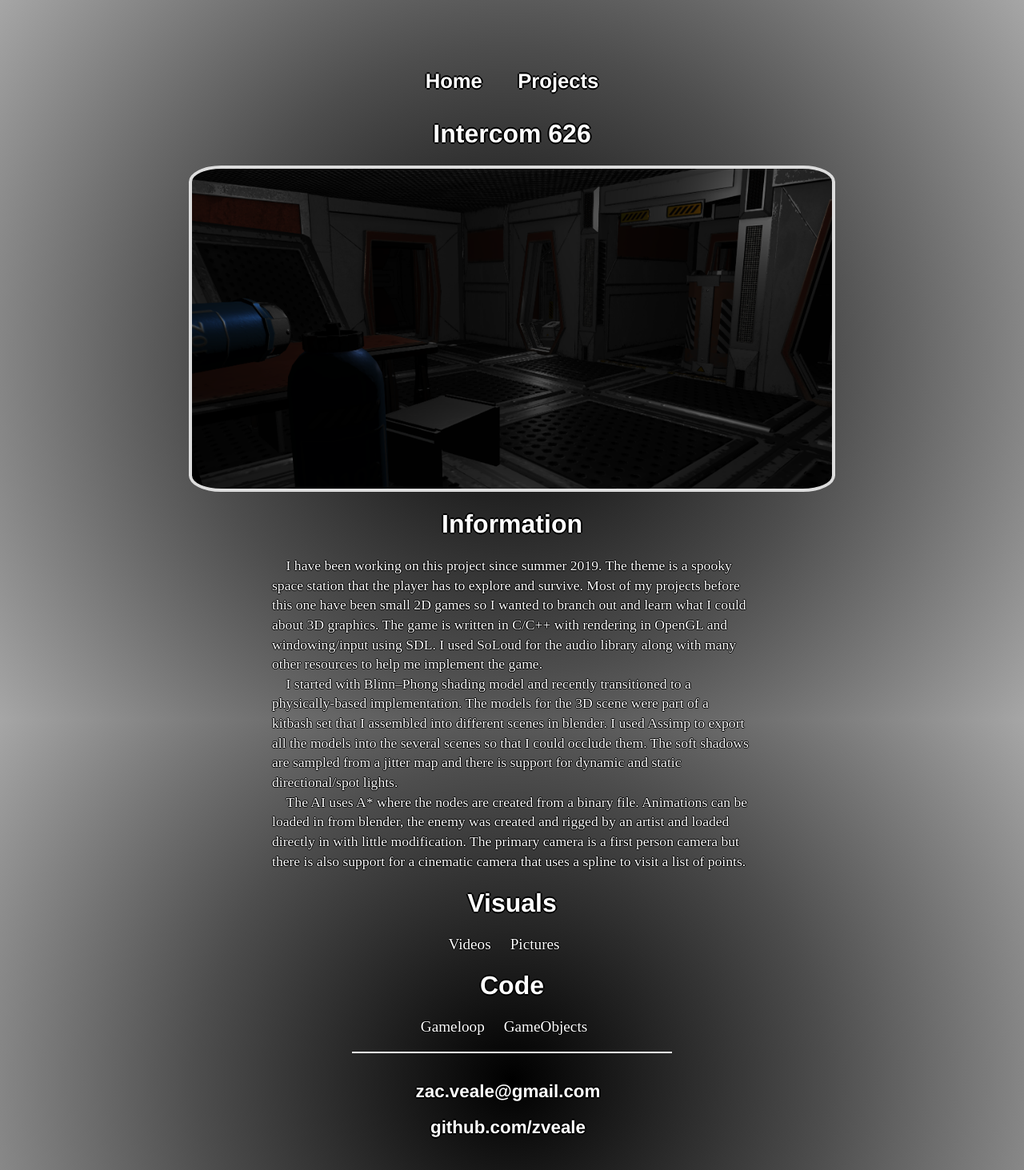
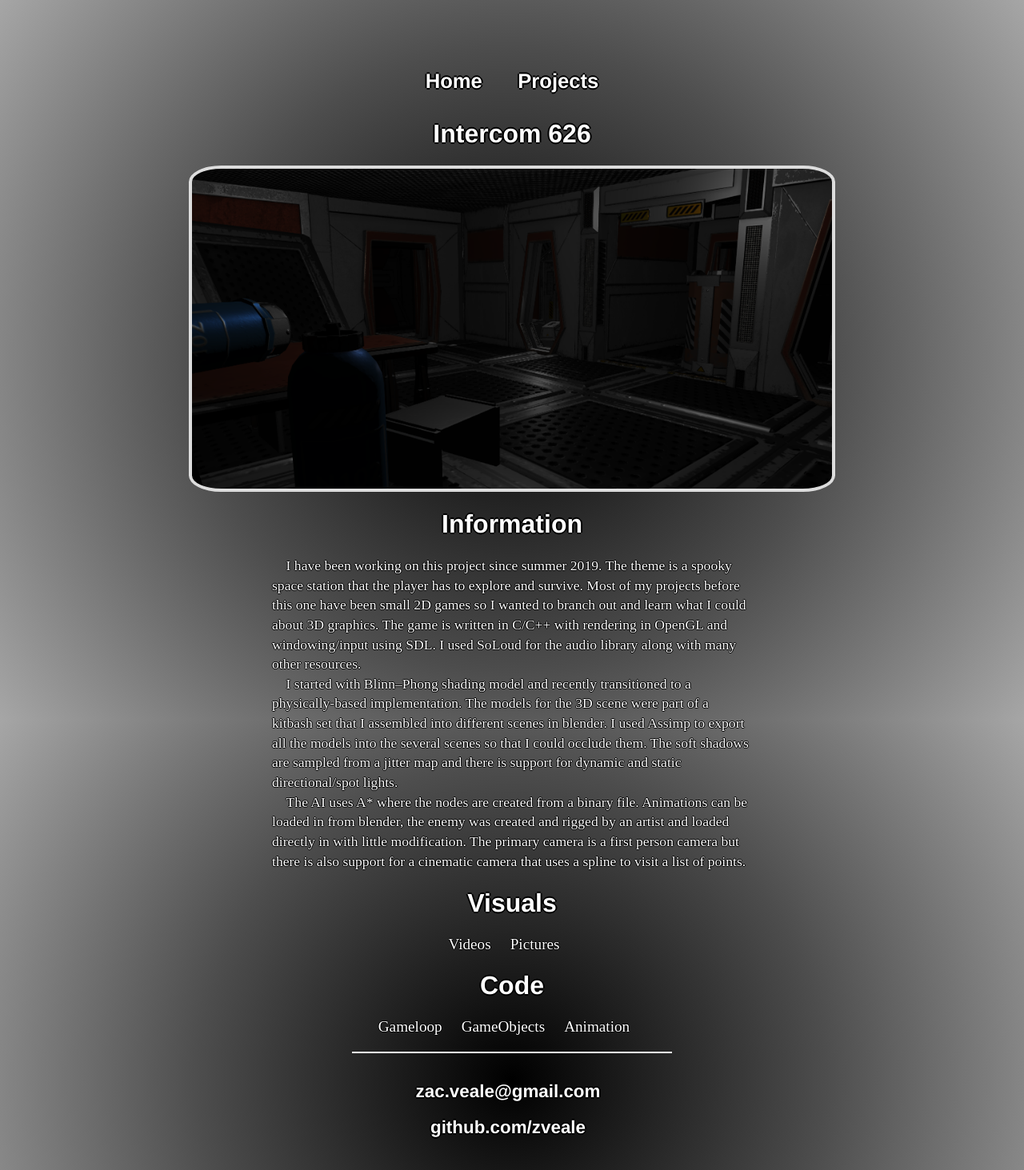
Before and after one commit to zveale/zveale.github.io, a Jekyll site: the page built from projects/index.html, in a window 1280 px wide. Shown: the whole page at 80% size. Built offline with Jekyll 4.4.1, drawn with Linux system fonts in a browser that asks for light colours.

Commit message:
Update index.html

```diff
--- a/projects/index.html
+++ b/projects/index.html
@@ -8,7 +8,7 @@
 		<div class="intercomPhoto"></div>
 
 		<h1>Information</h1>
-		<p class="info">&emsp;I have been working on this project since summer 2019. The theme is a spooky space station that the player has to explore and survive. Most of my projects before this one have been small 2D games so I wanted to branch out and learn what I could about 3D graphics. The game is written in C/C++ with rendering in OpenGL and windowing/input using SDL. I used SoLoud for the audio library along with many other resources to help me implement the game.
+		<p class="info">&emsp;I have been working on this project since summer 2019. The theme is a spooky space station that the player has to explore and survive. Most of my projects before this one have been small 2D games so I wanted to branch out and learn what I could about 3D graphics. The game is written in C/C++ with rendering in OpenGL and windowing/input using SDL. I used SoLoud for the audio library along with many other resources.
 		   <br>&emsp;I started with Blinn–Phong shading model and recently transitioned to a physically-based implementation. The models for the 3D scene were part of a kitbash set that I assembled into different scenes in blender. I used Assimp to export all the models into the several scenes so that I could occlude them. The soft shadows are sampled from a jitter map and there is support for dynamic and static directional/spot lights.
 		   <br>&emsp;The AI uses A* where the nodes are created from a binary file. Animations can be loaded in from blender, the enemy was created and rigged by an artist and loaded directly in with little modification. The primary camera is a first person camera but there is also support for a cinematic camera that uses a spline to visit a list of points.
 		</p>
@@ -18,7 +18,8 @@
         <a class="link" href="https://github.com/zveale/projects/tree/master/intercom%20626/visual/pictures">Pictures</a>
 
 		<h1>Code</h1>
-		<a class="link" href="https://github.com/zveale/projects/tree/master/Intercom%20626/code/Gameloop">Gameloop</a>
-		<a class="link" href="https://github.com/zveale/projects/tree/master/Intercom%20626/code/GameObjects">GameObjects</a>
+		<a class="link" href="https://github.com/zveale/projects/tree/master/intercom%20626/code/gameloop">Gameloop</a>
+		<a class="link" href="https://github.com/zveale/projects/tree/master/intercom%20626/code/gameobjects">GameObjects</a>
+		<a class="link" href="https://github.com/zveale/projects/tree/master/intercom%20626/code/animation">Animation</a>
 
 	</div>
```
